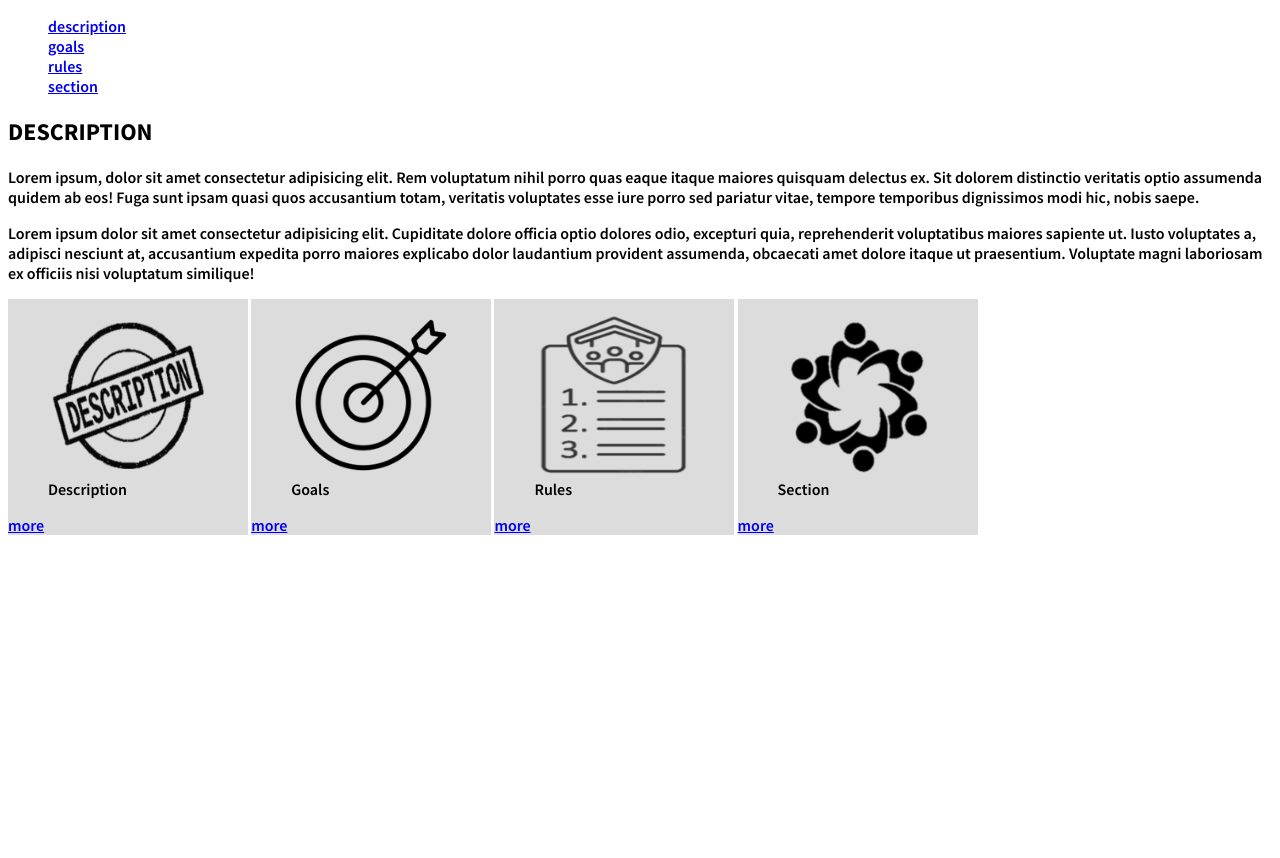
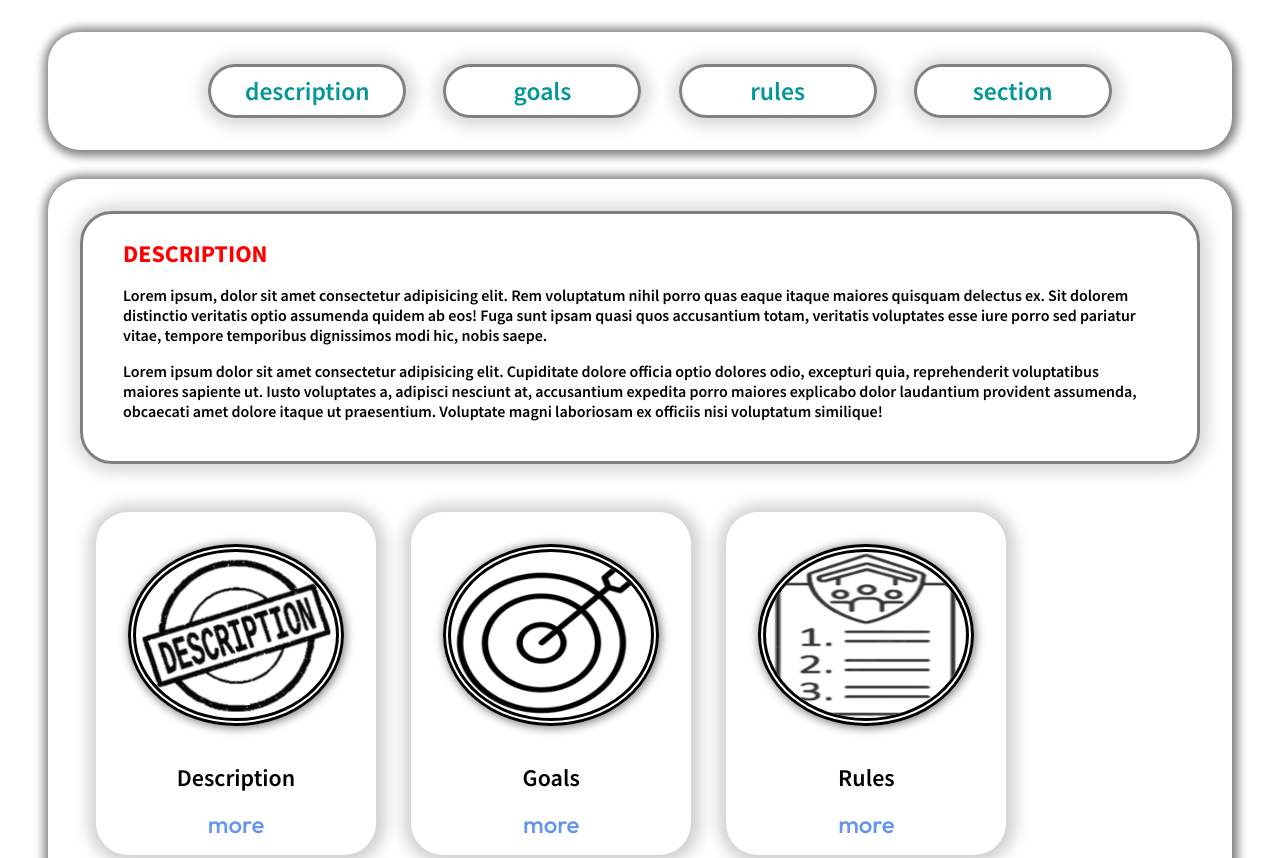
Before and after one commit to amir-mostafa-hs/Flexbox-example, a plain HTML site: page index.html in a window 1280 px wide. Shown: the top 858 px of the page. Before the commit the page ends 800 px from the top, so only its background shows below. Drawn offline with Linux system fonts and the light colour scheme.

Commit message:
add and edit style.css

```diff
--- a/style.css
+++ b/style.css
@@ -5,21 +5,114 @@ font-family: "Lato", sans-serif;
 font-family: "Outfit", sans-serif;
 font-family: "Source Sans Pro", sans-serif;
 } */
+
+/* base html settings */
 * {
   font-family: "Source Sans Pro", sans-serif;
-  /* max-width: 75rem; */
+  margin: 2vh;
 }
+
+/* start header style */
+.header {
+  background-color: white;
+  position: sticky;
+  top: 20px;
+  border-radius: 2rem;
+  box-shadow: 1px 1px 10px 5px gray;
+  margin-bottom: 1.8rem;
+  font-size: 2vw;
+  display: flex;
+  justify-content: center;
+}
+
 .header-menu {
   list-style: none;
 }
-/* .section{
-    background-color: gainsboro;
-} */
-.images{
-    width: 10rem;
-    height: 10rem;
+
+.menu-item {
+  display: inline-block;
+  border-style: solid;
+  border-color: gray;
+  box-shadow: 1px 1px 15px 8px gainsboro;
+  border-radius: 2rem;
+  width: 15vw;
 }
-.section-child{
-    background-color: gainsboro;
-    display: inline-block;
+
+.menu-item:hover {
+  box-shadow: 1px 1px 15px 8px rgb(255, 200, 200);
+  width: 16vw;
+  background-color: rgb(255, 200, 200);
+  border-style: dashed;
 }
+
+.menu-item a {
+  display: flex;
+  justify-content: center;
+  text-decoration: none;
+  margin: 0.5rem;
+  color: rgb(3, 150, 150);
+}
+/* end header style */
+
+/* start main style */
+.main {
+  display: flex;
+  justify-content: center;
+  flex-wrap: wrap;
+  border-radius: 2rem;
+  box-shadow: 1px 1px 10px 5px gray;
+  padding: 1rem;
+}
+.main h1 {
+  margin-top: 0;
+  color: red;
+}
+
+/* start aside style */
+.aside {
+  border-style: solid;
+  border-color: gray;
+  border-radius: 2rem;
+  padding: 1.5rem;
+  box-shadow: 1px 1px 15px 8px gainsboro;
+}
+.aside:hover {
+  box-shadow: 1px 1px 15px 8px rgb(255, 255, 137);
+  border-style: dashed;
+}
+.aside p::selection {
+  text-shadow: 1px 1px 5px blueviolet;
+  background: none;
+}
+/* end aside style */
+
+/* start section style */
+.images {
+  width: 25vh;
+  height: 13vw;
+  border-style: double;
+  box-shadow: 1px 1px 10px 1px gray;
+  border-width: 8px;
+  border-radius: 50%;
+}
+.section-child {
+  display: inline-block;
+  border-radius: 2rem;
+  box-shadow: 1px 1px 15px 8px rgb(207, 207, 207);
+}
+.section-child:hover {
+  box-shadow: 1px 1px 20px 15px rgb(255, 200, 200);
+  border-radius: 0;
+}
+.section-child a,
+.section-child figcaption {
+  display: flex;
+  justify-content: center;
+  font-size: 1.5rem;
+}
+.section-child a {
+  text-decoration: none;
+  color: cornflowerblue;
+  font-family: "Outfit", sans-serif;
+}
+/* end section style */
```
